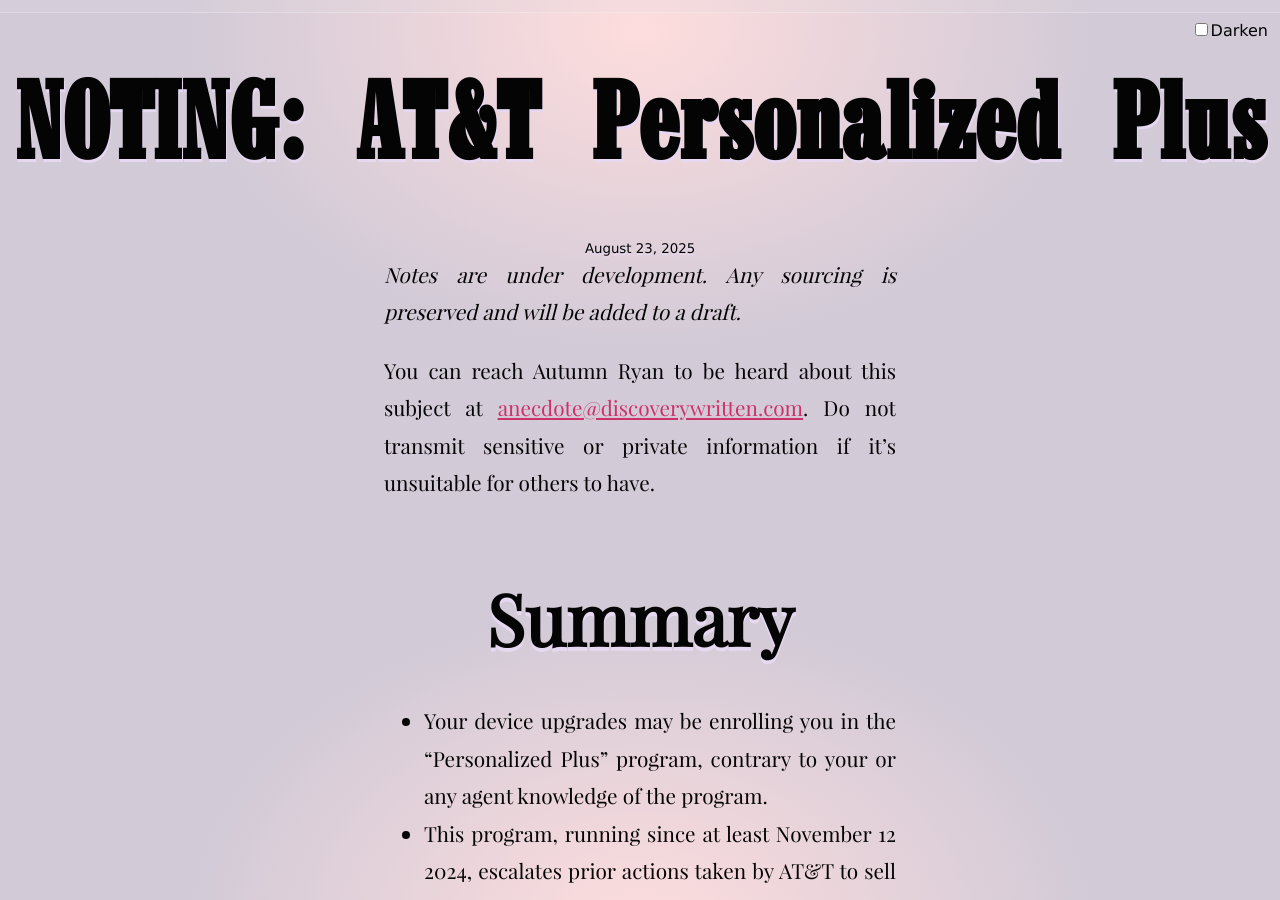
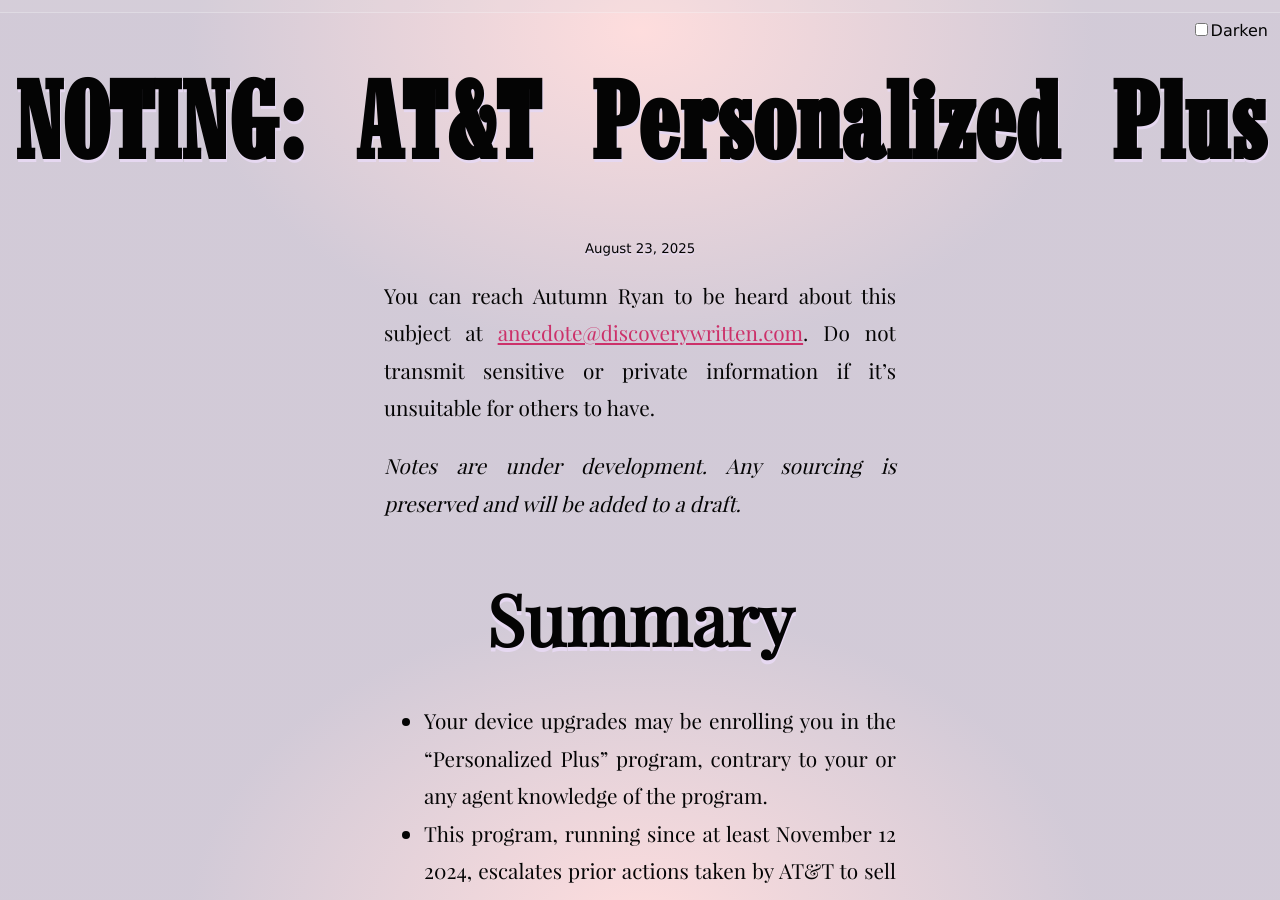
Before and after one commit to tiliv/antibody, a Jekyll site: the page built from docs/journal/autumn-ryan-Personalized-Plus/index.md, in a window 1280 px wide and 900 px high, scrolled down 420 px. Built offline with Jekyll 4.4.1, drawn with Linux system fonts in a browser that asks for light colours; some of the changed lines change nothing that is shown.

Commit message:
Make contact templates explicitly converted

```diff
--- a/docs/_layouts/journal.html
+++ b/docs/_layouts/journal.html
@@ -2,6 +2,17 @@
 layout: root
 comment: The page should supply `title` and `date`
 ---
+
+{%- comment -%} Contact with explicit md treatment from template {%- endcomment -%}
+{%- capture contact_template -%}
+contact/{{ page.author | slugify }}.md
+{%- endcapture -%}
+{%- capture contact_md -%}
+{%- include {{ contact_template }} subject=page.contact_subject mailto=page.contact_email -%}
+{%- endcapture -%}
+{%- capture contact_html -%}
+{{- contact_md | markdownify -}}
+{%- endcapture -%}
 
 <h2 class="journal-font" aria-describe="Headline:">{{ page.title }}</h2>
 <div id="by-line">
@@ -11,10 +22,11 @@
 </div>
 <div id="layout">
   <article class="content">
+    {%- if page.contact_top -%}
+      {{ contact_html }}
+    {%- endif -%}
     {{ content }}
     <hr />
-    {% capture contact_template %}contact/{{ page.author | slugify }}.html{% endcapture %}
-    {% capture contact %}{% include {{ contact_template }} subject=page.contact_subject mailto=page.contact_email %}{% endcapture %}
-    {{ contact | markdownify }}
+    {{ contact_html }}
   </article>
 </div>
--- a/docs/journal/autumn-ryan-Personalized-Plus/index.md
+++ b/docs/journal/autumn-ryan-Personalized-Plus/index.md
@@ -5,6 +5,7 @@
 author: Autumn Ryan
 author_email: autumn@discoverywritten.com
 
+contact_top: true
 contact_subject: "NOTING: AT&T Personalized Plus"
 tags: [noting, at&t, personalized-plus]
 
@@ -14,7 +15,6 @@
 index: true
 ---
 
-{% include contact/autumn-ryan.html subject=page.contact_subject %}
 
 ### Summary
 
```
Also changed, not shown: docs/_includes/contact/autumn-ryan.md (renamed from docs/_includes/contact/autumn-ryan.html).
